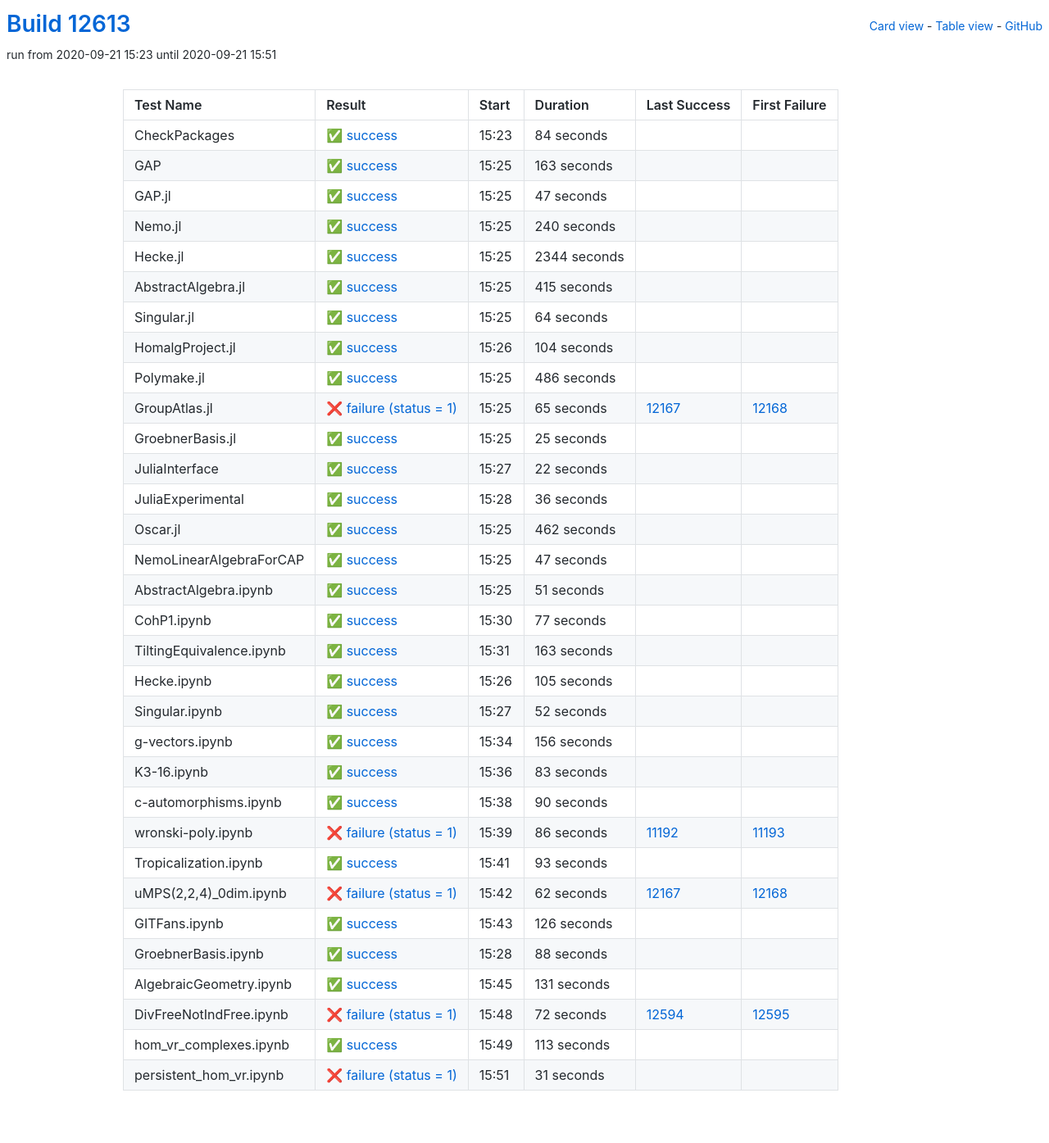
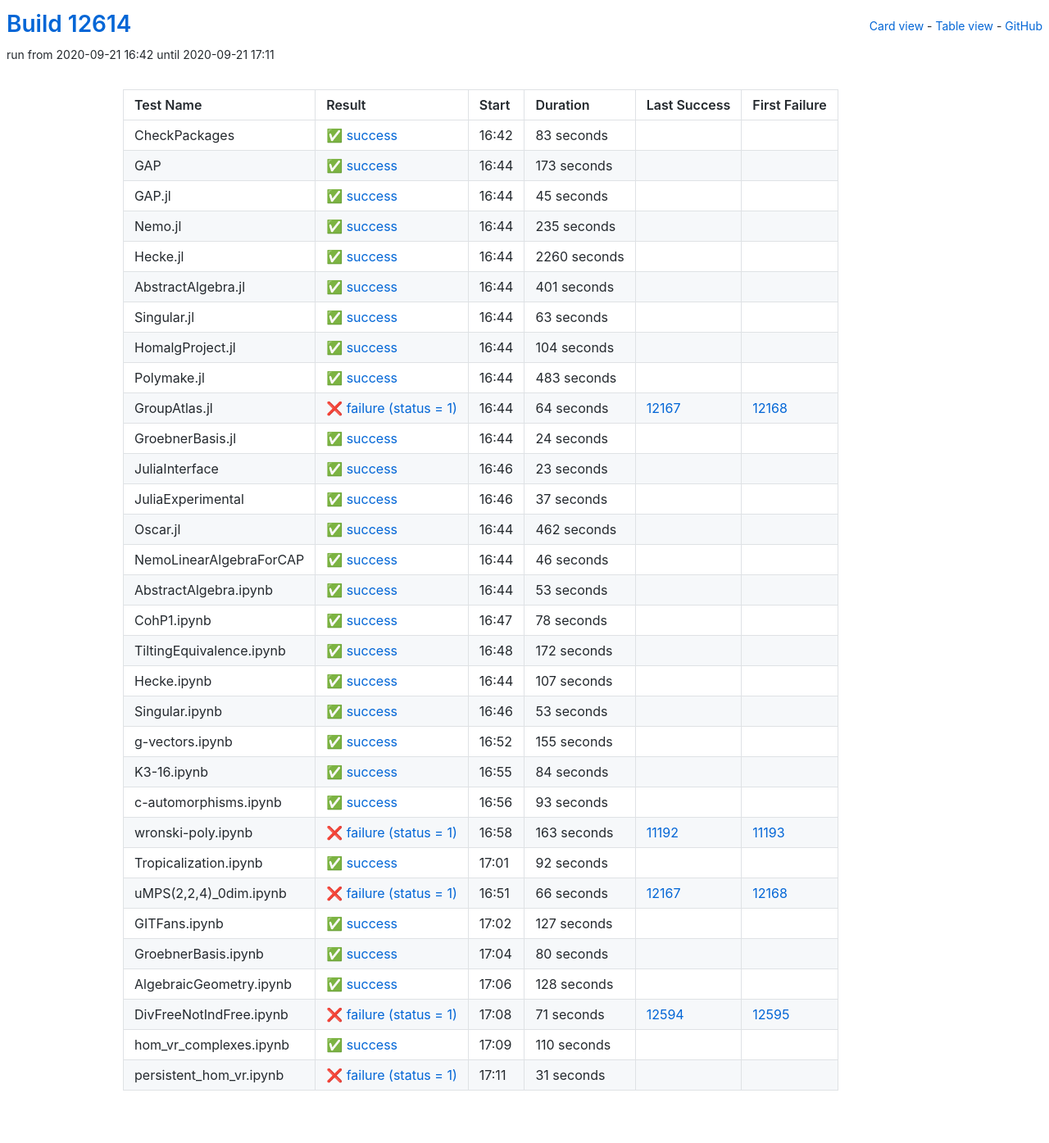
Before and after one commit to oscar-system/oscar-ci-status, a Jekyll site: the page built from table.html, in a window 1280 px wide. Shown: the whole page at 82% size. Built offline with Jekyll 4.4.1, drawn with Linux system fonts in a browser that asks for light colours.

Commit message:
Build #12614

```diff
--- a/_data/ci.yml
+++ b/_data/ci.yml
@@ -1,6 +1,6 @@
 ---
-build: 12613
-build_url: https://oscarci.mathematik.uni-kl.de/job/oscar/12613/
+build: 12614
+build_url: https://oscarci.mathematik.uni-kl.de/job/oscar/12614/
 job: oscar
 organization: oscar-system
 repo: oscar-ci-status
@@ -8,92 +8,92 @@
 tests:
 - name: CheckPackages
   id: checkpackages
-  log: https://oscarci.mathematik.uni-kl.de/job/oscar/12613/artifact/logs/build-12613/CheckPackages.log
-  start: 2020-09-21 15:23
+  log: https://oscarci.mathematik.uni-kl.de/job/oscar/12614/artifact/logs/build-12614/CheckPackages.log
+  start: 2020-09-21 16:42
   success: true
   exitcode: 0
   status: success
-  duration: 84
+  duration: 83
   last_success: false
   last_success_url:
   first_failure: false
   first_failure_url:
 - name: GAP
   id: gap
-  log: https://oscarci.mathematik.uni-kl.de/job/oscar/12613/artifact/logs/build-12613/GAP.log
-  start: 2020-09-21 15:25
+  log: https://oscarci.mathematik.uni-kl.de/job/oscar/12614/artifact/logs/build-12614/GAP.log
+  start: 2020-09-21 16:44
   success: true
   exitcode: 0
   status: success
-  duration: 163
+  duration: 173
   last_success: false
   last_success_url:
   first_failure: false
   first_failure_url:
 - name: GAP.jl
   id: gap-jl
-  log: https://oscarci.mathematik.uni-kl.de/job/oscar/12613/artifact/logs/build-12613/GAP.jl.log
-  start: 2020-09-21 15:25
+  log: https://oscarci.mathematik.uni-kl.de/job/oscar/12614/artifact/logs/build-12614/GAP.jl.log
+  start: 2020-09-21 16:44
   success: true
   exitcode: 0
   status: success
-  duration: 47
+  duration: 45
   last_success: false
   last_success_url:
   first_failure: false
   first_failure_url:
 - name: Nemo.jl
   id: nemo-jl
-  log: https://oscarci.mathematik.uni-kl.de/job/oscar/12613/artifact/logs/build-12613/Nemo.jl.log
-  start: 2020-09-21 15:25
+  log: https://oscarci.mathematik.uni-kl.de/job/oscar/12614/artifact/logs/build-12614/Nemo.jl.log
+  start: 2020-09-21 16:44
   success: true
   exitcode: 0
   status: success
-  duration: 240
+  duration: 235
   last_success: false
   last_success_url:
   first_failure: false
   first_failure_url:
 - name: Hecke.jl
   id: hecke-jl
-  log: https://oscarci.mathematik.uni-kl.de/job/oscar/12613/artifact/logs/build-12613/Hecke.jl.log
-  start: 2020-09-21 15:25
+  log: https://oscarci.mathematik.uni-kl.de/job/oscar/12614/artifact/logs/build-12614/Hecke.jl.log
+  start: 2020-09-21 16:44
   success: true
   exitcode: 0
   status: success
-  duration: 2344
+  duration: 2260
   last_success: false
   last_success_url:
   first_failure: false
   first_failure_url:
 - name: AbstractAlgebra.jl
   id: abstractalgebra-jl
-  log: https://oscarci.mathematik.uni-kl.de/job/oscar/12613/artifact/logs/build-12613/AbstractAlgebra.jl.log
-  start: 2020-09-21 15:25
+  log: https://oscarci.mathematik.uni-kl.de/job/oscar/12614/artifact/logs/build-12614/AbstractAlgebra.jl.log
+  start: 2020-09-21 16:44
   success: true
   exitcode: 0
   status: success
-  duration: 415
+  duration: 401
   last_success: false
   last_success_url:
   first_failure: false
   first_failure_url:
 - name: Singular.jl
   id: singular-jl
-  log: https://oscarci.mathematik.uni-kl.de/job/oscar/12613/artifact/logs/build-12613/Singular.jl.log
-  start: 2020-09-21 15:25
+  log: https://oscarci.mathematik.uni-kl.de/job/oscar/12614/artifact/logs/build-12614/Singular.jl.log
+  start: 2020-09-21 16:44
   success: true
   exitcode: 0
   status: success
-  duration: 64
+  duration: 63
   last_success: false
   last_success_url:
   first_failure: false
   first_failure_url:
 - name: HomalgProject.jl
   id: homalgproject-jl
-  log: https://oscarci.mathematik.uni-kl.de/job/oscar/12613/artifact/logs/build-12613/HomalgProject.jl.log
-  start: 2020-09-21 15:26
+  log: https://oscarci.mathematik.uni-kl.de/job/oscar/12614/artifact/logs/build-12614/HomalgProject.jl.log
+  start: 2020-09-21 16:44
   success: true
   exitcode: 0
   status: success
@@ -104,68 +104,68 @@
   first_failure_url:
 - name: Polymake.jl
   id: polymake-jl
-  log: https://oscarci.mathematik.uni-kl.de/job/oscar/12613/artifact/logs/build-12613/Polymake.jl.log
-  start: 2020-09-21 15:25
+  log: https://oscarci.mathematik.uni-kl.de/job/oscar/12614/artifact/logs/build-12614/Polymake.jl.log
+  start: 2020-09-21 16:44
   success: true
   exitcode: 0
   status: success
-  duration: 486
+  duration: 483
   last_success: false
   last_success_url:
   first_failure: false
   first_failure_url:
 - name: GroupAtlas.jl
   id: groupatlas-jl
-  log: https://oscarci.mathematik.uni-kl.de/job/oscar/12613/artifact/logs/build-12613/GroupAtlas.jl.log
-  start: 2020-09-21 15:25
+  log: https://oscarci.mathematik.uni-kl.de/job/oscar/12614/artifact/logs/build-12614/GroupAtlas.jl.log
+  start: 2020-09-21 16:44
   success: false
   exitcode: 1
   status: failure
-  duration: 65
+  duration: 64
   last_success: 12167
   last_success_url: https://oscarci.mathematik.uni-kl.de/job/oscar/12167/
   first_failure: 12168
   first_failure_url: https://oscarci.mathematik.uni-kl.de/job/oscar/12168/
 - name: GroebnerBasis.jl
   id: groebnerbasis-jl
-  log: https://oscarci.mathematik.uni-kl.de/job/oscar/12613/artifact/logs/build-12613/GroebnerBasis.jl.log
-  start: 2020-09-21 15:25
+  log: https://oscarci.mathematik.uni-kl.de/job/oscar/12614/artifact/logs/build-12614/GroebnerBasis.jl.log
+  start: 2020-09-21 16:44
   success: true
   exitcode: 0
   status: success
-  duration: 25
+  duration: 24
   last_success: false
   last_success_url:
   first_failure: false
   first_failure_url:
 - name: JuliaInterface
   id: juliainterface
-  log: https://oscarci.mathematik.uni-kl.de/job/oscar/12613/artifact/logs/build-12613/JuliaInterface.log
-  start: 2020-09-21 15:27
+  log: https://oscarci.mathematik.uni-kl.de/job/oscar/12614/artifact/logs/build-12614/JuliaInterface.log
+  start: 2020-09-21 16:46
   success: true
   exitcode: 0
   status: success
-  duration: 22
+  duration: 23
   last_success: false
   last_success_url:
   first_failure: false
   first_failure_url:
 - name: JuliaExperimental
   id: juliaexperimental
-  log: https://oscarci.mathematik.uni-kl.de/job/oscar/12613/artifact/logs/build-12613/JuliaExperimental.log
-  start: 2020-09-21 15:28
+  log: https://oscarci.mathematik.uni-kl.de/job/oscar/12614/artifact/logs/build-12614/JuliaExperimental.log
+  start: 2020-09-21 16:46
   success: true
   exitcode: 0
   status: success
-  duration: 36
+  duration: 37
   last_success: false
   last_success_url:
   first_failure: false
   first_failure_url:
 - name: Oscar.jl
   id: oscar-jl
-  log: https://oscarci.mathematik.uni-kl.de/job/oscar/12613/artifact/logs/build-12613/Oscar.jl.log
-  start: 2020-09-21 15:25
+  log: https://oscarci.mathematik.uni-kl.de/job/oscar/12614/artifact/logs/build-12614/Oscar.jl.log
+  start: 2020-09-21 16:44
   success: true
   exitcode: 0
   status: success
@@ -176,128 +176,104 @@
   first_failure_url:
 - name: NemoLinearAlgebraForCAP
   id: nemolinearalgebraforcap
-  log: https://oscarci.mathematik.uni-kl.de/job/oscar/12613/artifact/logs/build-12613/NemoLinearAlgebraForCAP.log
-  start: 2020-09-21 15:25
+  log: https://oscarci.mathematik.uni-kl.de/job/oscar/12614/artifact/logs/build-12614/NemoLinearAlgebraForCAP.log
+  start: 2020-09-21 16:44
   success: true
   exitcode: 0
   status: success
-  duration: 47
+  duration: 46
   last_success: false
   last_success_url:
   first_failure: false
   first_failure_url:
 - name: AbstractAlgebra.ipynb
   id: abstractalgebra-ipynb
-  log: https://oscarci.mathematik.uni-kl.de/job/oscar/12613/artifact/logs/build-12613/AbstractAlgebra.ipynb.log
-  start: 2020-09-21 15:25
+  log: https://oscarci.mathematik.uni-kl.de/job/oscar/12614/artifact/logs/build-12614/AbstractAlgebra.ipynb.log
+  start: 2020-09-21 16:44
   success: true
   exitcode: 0
   status: success
-  duration: 51
+  duration: 53
   last_success: false
   last_success_url:
   first_failure: false
   first_failure_url:
 - name: CohP1.ipynb
   id: cohp1-ipynb
-  log: https://oscarci.mathematik.uni-kl.de/job/oscar/12613/artifact/logs/build-12613/CohP1.ipynb.log
-  start: 2020-09-21 15:30
+  log: https://oscarci.mathematik.uni-kl.de/job/oscar/12614/artifact/logs/build-12614/CohP1.ipynb.log
+  start: 2020-09-21 16:47
   success: true
   exitcode: 0
   status: success
-  duration: 77
+  duration: 78
   last_success: false
   last_success_url:
   first_failure: false
   first_failure_url:
 - name: TiltingEquivalence.ipynb
   id: tiltingequivalence-ipynb
-  log: https://oscarci.mathematik.uni-kl.de/job/oscar/12613/artifact/logs/build-12613/TiltingEquivalence.ipynb.log
-  start: 2020-09-21 15:31
+  log: https://oscarci.mathematik.uni-kl.de/job/oscar/12614/artifact/logs/build-12614/TiltingEquivalence.ipynb.log
+  start: 2020-09-21 16:48
   success: true
   exitcode: 0
   status: success
-  duration: 163
+  duration: 172
   last_success: false
   last_success_url:
   first_failure: false
   first_failure_url:
 - name: Hecke.ipynb
   id: hecke-ipynb
-  log: https://oscarci.mathematik.uni-kl.de/job/oscar/12613/artifact/logs/build-12613/Hecke.ipynb.log
-  start: 2020-09-21 15:26
+  log: https://oscarci.mathematik.uni-kl.de/job/oscar/12614/artifact/logs/build-12614/Hecke.ipynb.log
+  start: 2020-09-21 16:44
   success: true
   exitcode: 0
   status: success
-  duration: 105
+  duration: 107
   last_success: false
   last_success_url:
   first_failure: false
   first_failure_url:
 - name: Singular.ipynb
   id: singular-ipynb
-  log: https://oscarci.mathematik.uni-kl.de/job/oscar/12613/artifact/logs/build-12613/Singular.ipynb.log
-  start: 2020-09-21 15:27
+  log: https://oscarci.mathematik.uni-kl.de/job/oscar/12614/artifact/logs/build-12614/Singular.ipynb.log
+  start: 2020-09-21 16:46
   success: true
   exitcode: 0
   status: success
-  duration: 52
+  duration: 53
   last_success: false
   last_success_url:
   first_failure: false
   first_failure_url:
 - name: g-vectors.ipynb
   id: g-vectors-ipynb
-  log: https://oscarci.mathematik.uni-kl.de/job/oscar/12613/artifact/logs/build-12613/g-vectors.ipynb.log
-  start: 2020-09-21 15:34
+  log: https://oscarci.mathematik.uni-kl.de/job/oscar/12614/artifact/logs/build-12614/g-vectors.ipynb.log
+  start: 2020-09-21 16:52
   success: true
   exitcode: 0
   status: success
-  duration: 156
+  duration: 155
   last_success: false
   last_success_url:
   first_failure: false
   first_failure_url:
 - name: K3-16.ipynb
   id: k3-16-ipynb
-  log: https://oscarci.mathematik.uni-kl.de/job/oscar/12613/artifact/logs/build-12613/K3-16.ipynb.log
-  start: 2020-09-21 15:36
+  log: https://oscarci.mathematik.uni-kl.de/job/oscar/12614/artifact/logs/build-12614/K3-16.ipynb.log
+  start: 2020-09-21 16:55
   success: true
   exitcode: 0
   status: success
-  duration: 83
+  duration: 84
   last_success: false
   last_success_url:
   first_failure: false
   first_failure_url:
 - name: c-automorphisms.ipynb
   id: c-automorphisms-ipynb
-  log: https://oscarci.mathematik.uni-kl.de/job/oscar/12613/artifact/logs/build-12613/c-automorphisms.ipynb.log
-  start: 2020-09-21 15:38
-  success: true
-  exitcode: 0
-  status: success
-  duration: 90
-  last_success: false
-  last_success_url:
-  first_failure: false
-  first_failure_url:
-- name: wronski-poly.ipynb
-  id: wronski-poly-ipynb
-  log: https://oscarci.mathematik.uni-kl.de/job/oscar/12613/artifact/logs/build-12613/wronski-poly.ipynb.log
-  start: 2020-09-21 15:39
-  success: false
-  exitcode: 1
-  status: failure
-  duration: 86
-  last_success: 11192
-  last_success_url: https://oscarci.mathematik.uni-kl.de/job/oscar/11192/
-  first_failure: 11193
-  first_failure_url: https://oscarci.mathematik.uni-kl.de/job/oscar/11193/
-- name: Tropicalization.ipynb
-  id: tropicalization-ipynb
-  log: https://oscarci.mathematik.uni-kl.de/job/oscar/12613/artifact/logs/build-12613/Tropicalization.ipynb.log
-  start: 2020-09-21 15:41
+  log: https://oscarci.mathematik.uni-kl.de/job/oscar/12614/artifact/logs/build-12614/c-automorphisms.ipynb.log
+  start: 2020-09-21 16:56
   success: true
   exitcode: 0
   status: success
@@ -306,82 +282,106 @@
   last_success_url:
   first_failure: false
   first_failure_url:
-- name: uMPS(2,2,4)_0dim.ipynb
-  id: umps-2-2-4-0dim-ipynb
-  log: https://oscarci.mathematik.uni-kl.de/job/oscar/12613/artifact/logs/build-12613/uMPS-2-2-4-_0dim.ipynb.log
-  start: 2020-09-21 15:42
+- name: wronski-poly.ipynb
+  id: wronski-poly-ipynb
+  log: https://oscarci.mathematik.uni-kl.de/job/oscar/12614/artifact/logs/build-12614/wronski-poly.ipynb.log
+  start: 2020-09-21 16:58
   success: false
   exitcode: 1
   status: failure
-  duration: 62
+  duration: 163
+  last_success: 11192
+  last_success_url: https://oscarci.mathematik.uni-kl.de/job/oscar/11192/
+  first_failure: 11193
+  first_failure_url: https://oscarci.mathematik.uni-kl.de/job/oscar/11193/
+- name: Tropicalization.ipynb
+  id: tropicalization-ipynb
+  log: https://oscarci.mathematik.uni-kl.de/job/oscar/12614/artifact/logs/build-12614/Tropicalization.ipynb.log
+  start: 2020-09-21 17:01
+  success: true
+  exitcode: 0
+  status: success
+  duration: 92
+  last_success: false
+  last_success_url:
+  first_failure: false
+  first_failure_url:
+- name: uMPS(2,2,4)_0dim.ipynb
+  id: umps-2-2-4-0dim-ipynb
+  log: https://oscarci.mathematik.uni-kl.de/job/oscar/12614/artifact/logs/build-12614/uMPS-2-2-4-_0dim.ipynb.log
+  start: 2020-09-21 16:51
+  success: false
+  exitcode: 1
+  status: failure
+  duration: 66
   last_success: 12167
   last_success_url: https://oscarci.mathematik.uni-kl.de/job/oscar/12167/
   first_failure: 12168
   first_failure_url: https://oscarci.mathematik.uni-kl.de/job/oscar/12168/
 - name: GITFans.ipynb
   id: gitfans-ipynb
-  log: https://oscarci.mathematik.uni-kl.de/job/oscar/12613/artifact/logs/build-12613/GITFans.ipynb.log
-  start: 2020-09-21 15:43
+  log: https://oscarci.mathematik.uni-kl.de/job/oscar/12614/artifact/logs/build-12614/GITFans.ipynb.log
+  start: 2020-09-21 17:02
   success: true
   exitcode: 0
   status: success
-  duration: 126
+  duration: 127
   last_success: false
   last_success_url:
   first_failure: false
   first_failure_url:
 - name: GroebnerBasis.ipynb
   id: groebnerbasis-ipynb
-  log: https://oscarci.mathematik.uni-kl.de/job/oscar/12613/artifact/logs/build-12613/GroebnerBasis.ipynb.log
-  start: 2020-09-21 15:28
+  log: https://oscarci.mathematik.uni-kl.de/job/oscar/12614/artifact/logs/build-12614/GroebnerBasis.ipynb.log
+  start: 2020-09-21 17:04
   success: true
   exitcode: 0
   status: success
-  duration: 88
+  duration: 80
   last_success: false
   last_success_url:
   first_failure: false
   first_failure_url:
 - name: AlgebraicGeometry.ipynb
   id: algebraicgeometry-ipynb
-  log: https://oscarci.mathematik.uni-kl.de/job/oscar/12613/artifact/logs/build-12613/AlgebraicGeometry.ipynb.log
-  start: 2020-09-21 15:45
+  log: https://oscarci.mathematik.uni-kl.de/job/oscar/12614/artifact/logs/build-12614/AlgebraicGeometry.ipynb.log
+  start: 2020-09-21 17:06
   success: true
   exitcode: 0
   status: success
-  duration: 131
+  duration: 128
   last_success: false
   last_success_url:
   first_failure: false
   first_failure_url:
 - name: DivFreeNotIndFree.ipynb
   id: divfreenotindfree-ipynb
-  log: https://oscarci.mathematik.uni-kl.de/job/oscar/12613/artifact/logs/build-12613/DivFreeNotIndFree.ipynb.log
-  start: 2020-09-21 15:48
+  log: https://oscarci.mathematik.uni-kl.de/job/oscar/12614/artifact/logs/build-12614/DivFreeNotIndFree.ipynb.log
+  start: 2020-09-21 17:08
   success: false
   exitcode: 1
   status: failure
-  duration: 72
+  duration: 71
   last_success: 12594
   last_success_url: https://oscarci.mathematik.uni-kl.de/job/oscar/12594/
   first_failure: 12595
   first_failure_url: https://oscarci.mathematik.uni-kl.de/job/oscar/12595/
 - name: hom_vr_complexes.ipynb
   id: hom-vr-complexes-ipynb
-  log: https://oscarci.mathematik.uni-kl.de/job/oscar/12613/artifact/logs/build-12613/hom_vr_complexes.ipynb.log
-  start: 2020-09-21 15:49
+  log: https://oscarci.mathematik.uni-kl.de/job/oscar/12614/artifact/logs/build-12614/hom_vr_complexes.ipynb.log
+  start: 2020-09-21 17:09
   success: true
   exitcode: 0
   status: success
-  duration: 113
+  duration: 110
   last_success: false
   last_success_url:
   first_failure: false
   first_failure_url:
 - name: persistent_hom_vr.ipynb
   id: persistent-hom-vr-ipynb
-  log: https://oscarci.mathematik.uni-kl.de/job/oscar/12613/artifact/logs/build-12613/persistent_hom_vr.ipynb.log
-  start: 2020-09-21 15:51
+  log: https://oscarci.mathematik.uni-kl.de/job/oscar/12614/artifact/logs/build-12614/persistent_hom_vr.ipynb.log
+  start: 2020-09-21 17:11
   success: false
   exitcode: 1
   status: failure
```
Also changed, not shown: README.md.
